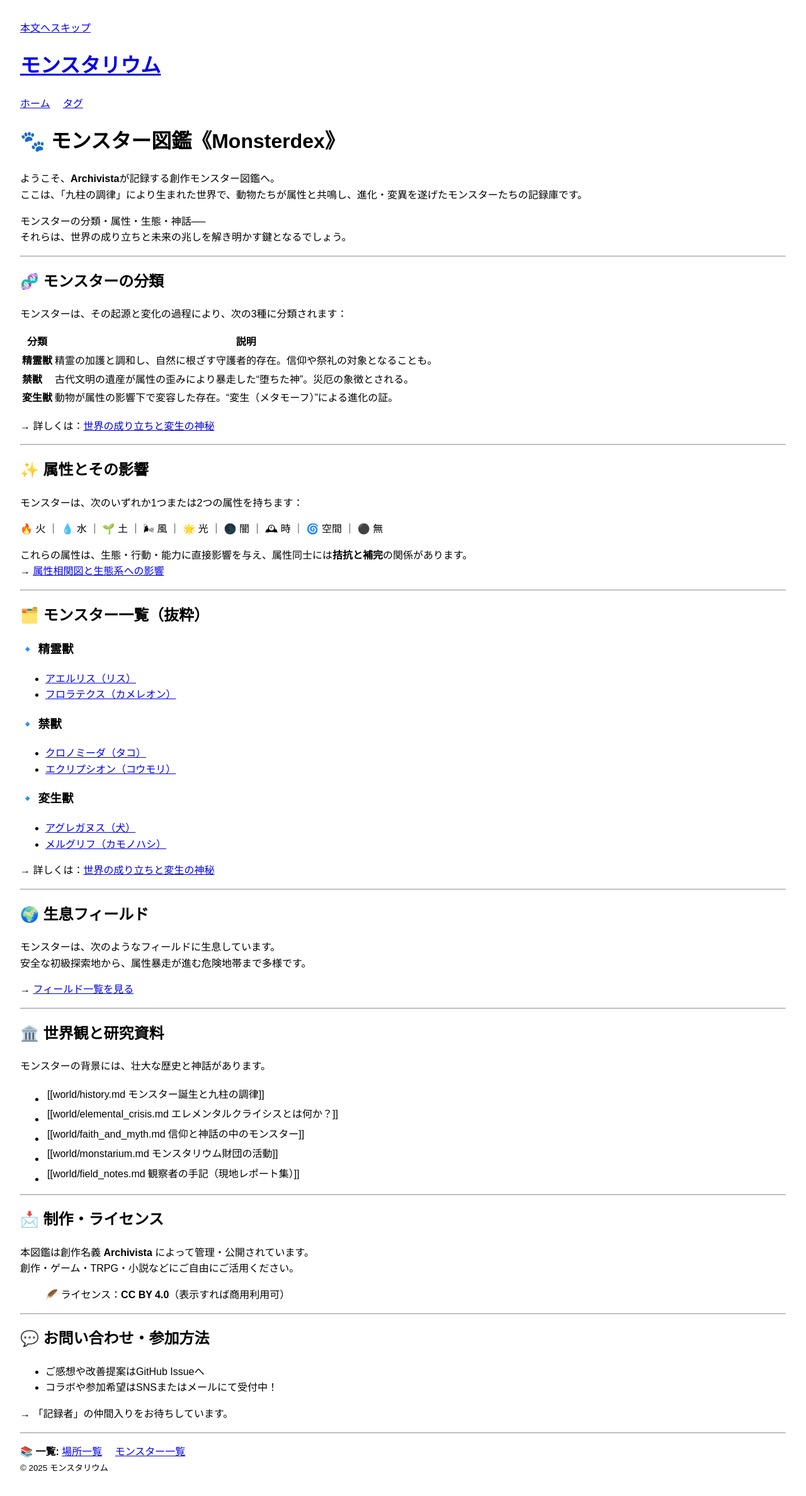
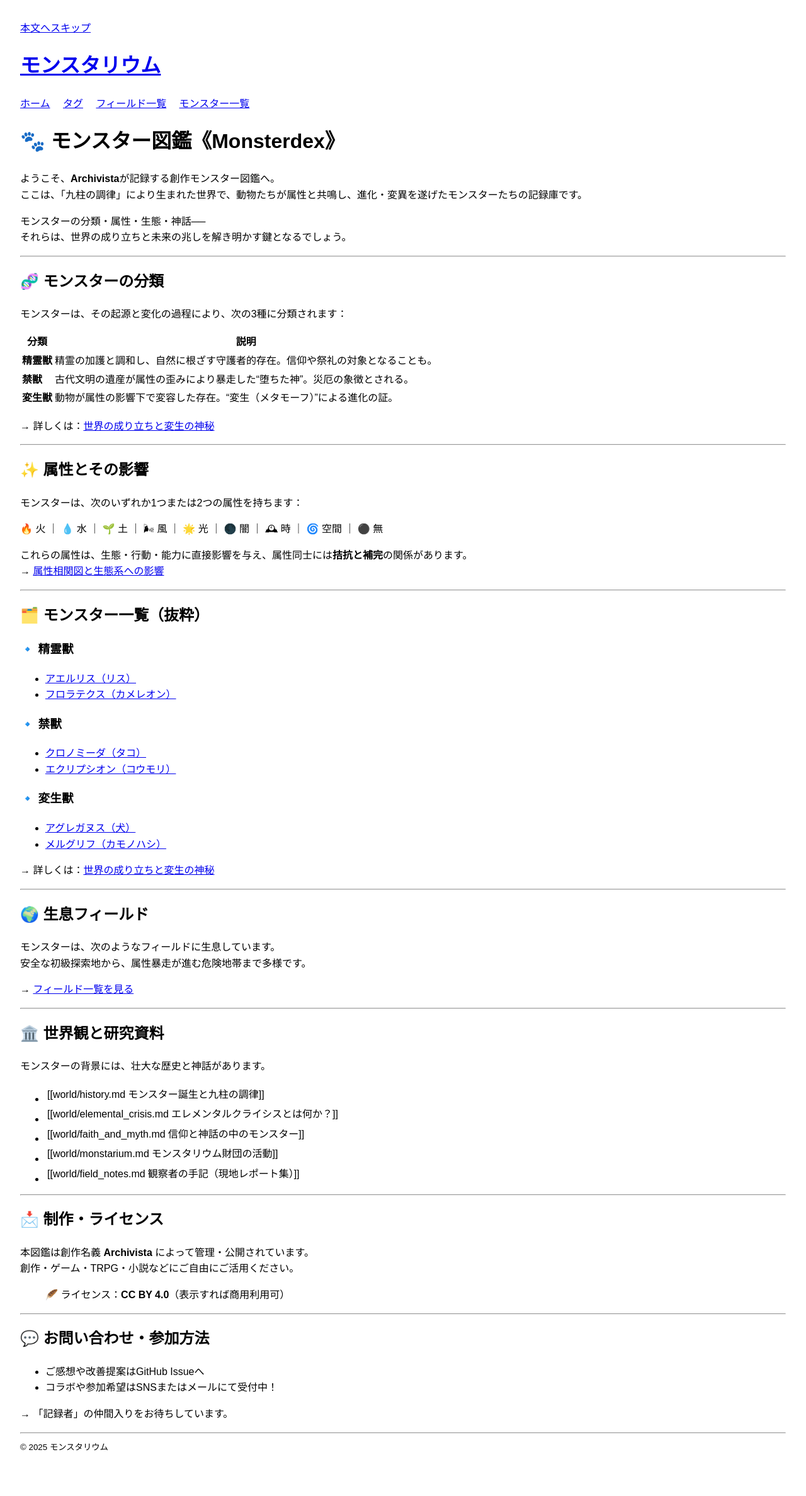
Before and after one commit to Archivista-creats/monsterdex, a Jekyll site: the page built from docs/index.md, in a window 1280 px wide. Shown: the whole page at 63% size. Built offline with Jekyll 4.4.1, drawn with Linux system fonts in a browser that asks for light colours; our own code applies the rules of GitHub Pages for plain Markdown files; after the commit the page ends 2341 px from its top, so only the background shows below that.

Commit message:
Add new files and updates

```diff
--- a/docs/_layouts/default.html
+++ b/docs/_layouts/default.html
@@ -8,8 +8,6 @@
     body { font-family: sans-serif; line-height: 1.6; margin: 2rem; }
     nav a { margin-right: 1rem; }
     a:focus { outline: 2px dashed #555; }
-    footer nav { margin-top: 1rem; }
-    footer nav a { margin-right: 1rem; }
   </style>
 </head>
 <body>
@@ -19,6 +17,8 @@
     <nav>
       <a href="{{ '/' | relative_url }}">ホーム</a>
       <a href="{{ '/tags/' | relative_url }}">タグ</a>
+      <a href="{{ '/place/' | relative_url }}">フィールド一覧</a>
+      <a href="{{ '/monster/' | relative_url }}">モンスター一覧</a>
     </nav>
   </header>
 
@@ -27,11 +27,6 @@
   </main>
 
   <footer>
-    <nav>
-      <strong>📚 一覧:</strong>
-      <a href="{{ '/place/' | relative_url }}">場所一覧</a>
-      <a href="{{ '/monster/' | relative_url }}">モンスター一覧</a>
-    </nav>
     <small>&copy; {{ site.time | date: "%Y" }} {{ site.title }}</small>
   </footer>
 </body>
```
